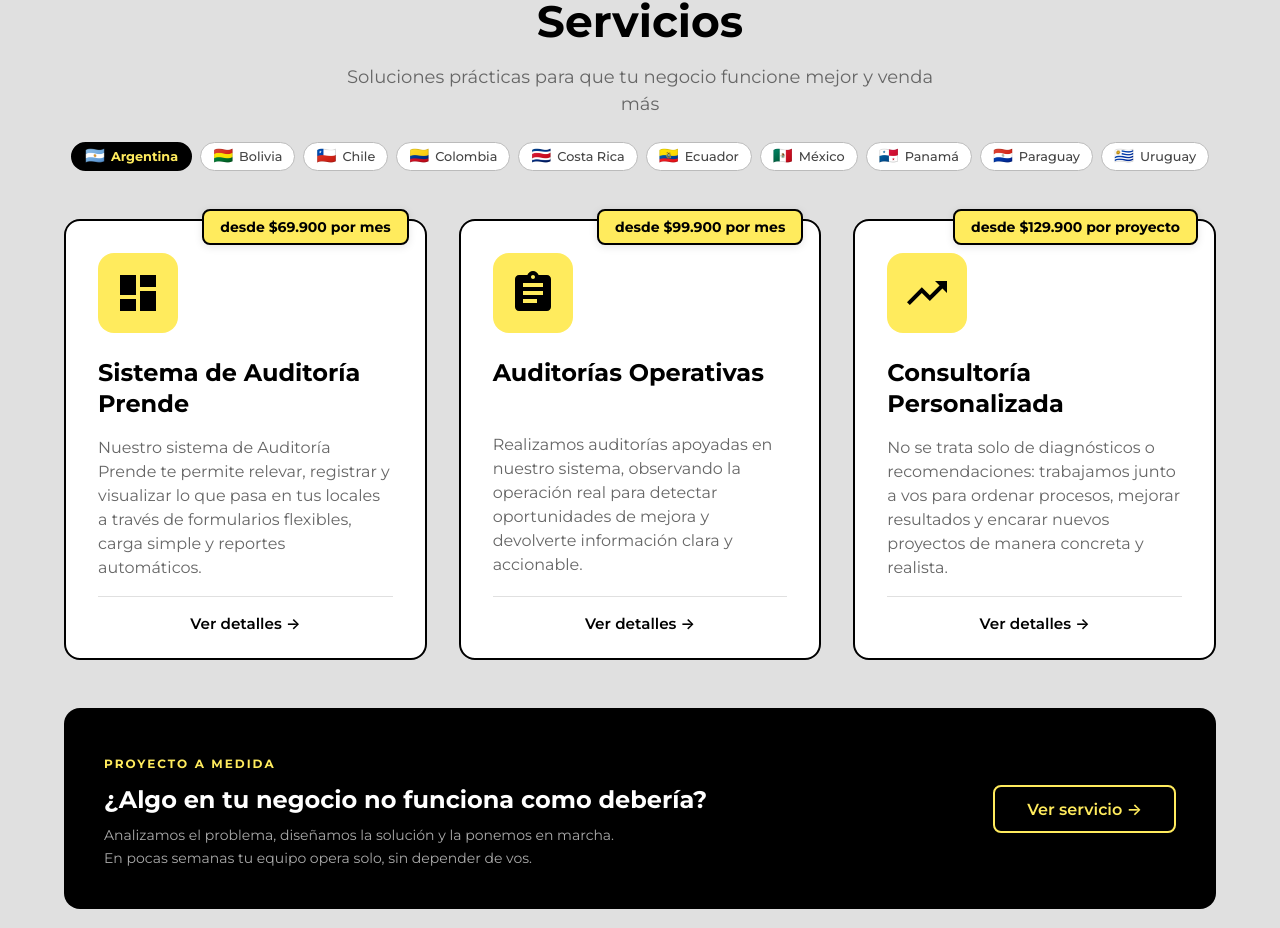
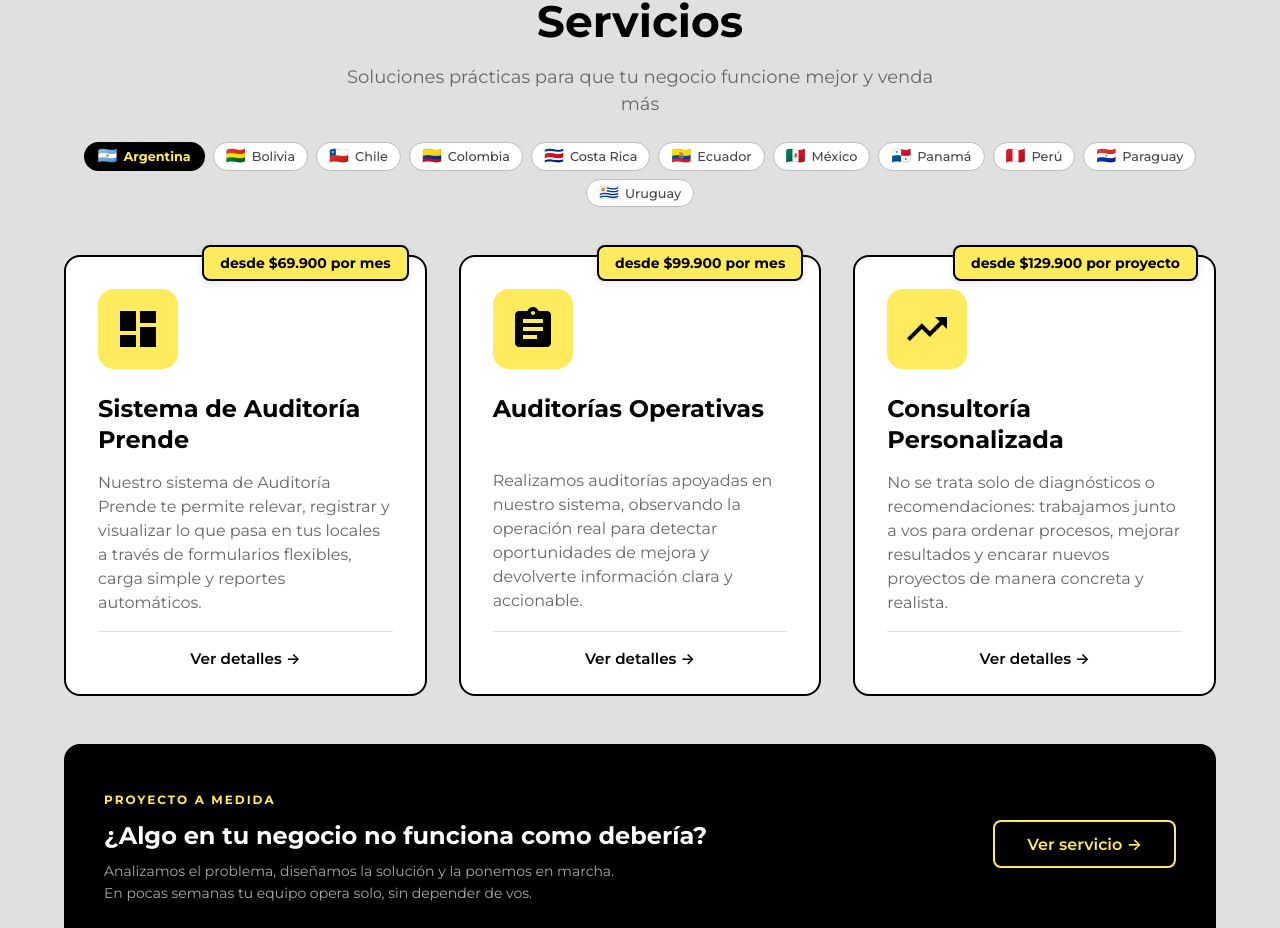
Before and after one commit to villalbamaximilianoariel-dot/prende-landing, a React (Vite) app: page /#/ in a window 1280 px wide. Shown: the part 2565-3493 px from the top of the page. Built offline with nearby package versions, Linux system fonts and the light colour scheme; no server answers.

Commit message:
feat: agregar Perú (PEN/S/), ajustar símbolo Bolivia a Bs.

```diff
--- a/src/data/countries.ts
+++ b/src/data/countries.ts
@@ -42,7 +42,7 @@ export const PAISES: PaisConfig[] = [
     nombre: 'Bolivia',
     bandera: '🇧🇴',
     moneda: 'BOB',
-    simbolo: 'Bs',
+    simbolo: 'Bs.',
     tasaVsUSD: 6.9,
     locale: 'es-BO',
     preciosCustom: { sistema: 349, auditorias: 499, consultoria: 649 },
@@ -108,6 +108,16 @@ export const PAISES: PaisConfig[] = [
     preciosCustom: { sistema: 49, auditorias: 79, consultoria: 119 },
   },
   {
+    code: 'PE',
+    nombre: 'Perú',
+    bandera: '🇵🇪',
+    moneda: 'PEN',
+    simbolo: 'S/',
+    tasaVsUSD: 3.75,
+    locale: 'es-PE',
+    preciosCustom: { sistema: 199, auditorias: 299, consultoria: 449 },
+  },
+  {
     code: 'PY',
     nombre: 'Paraguay',
     bandera: '🇵🇾',
```
